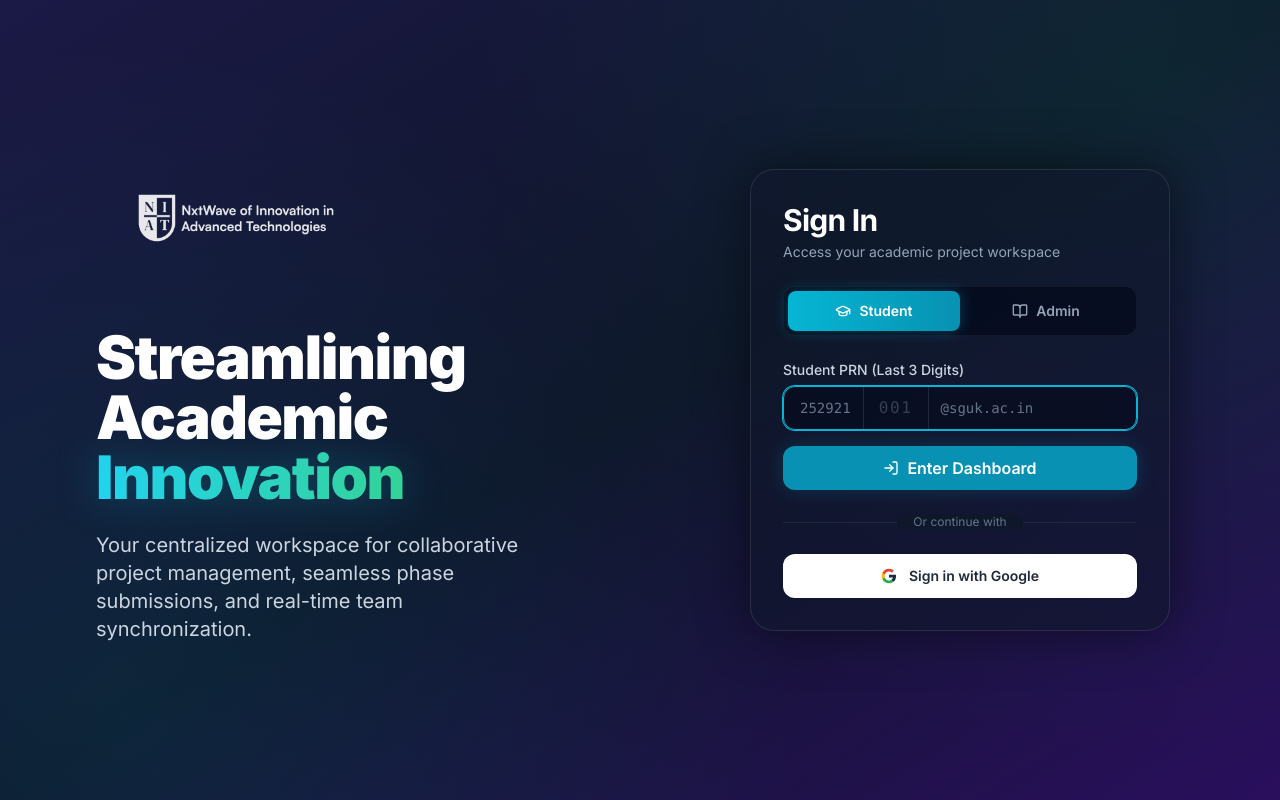
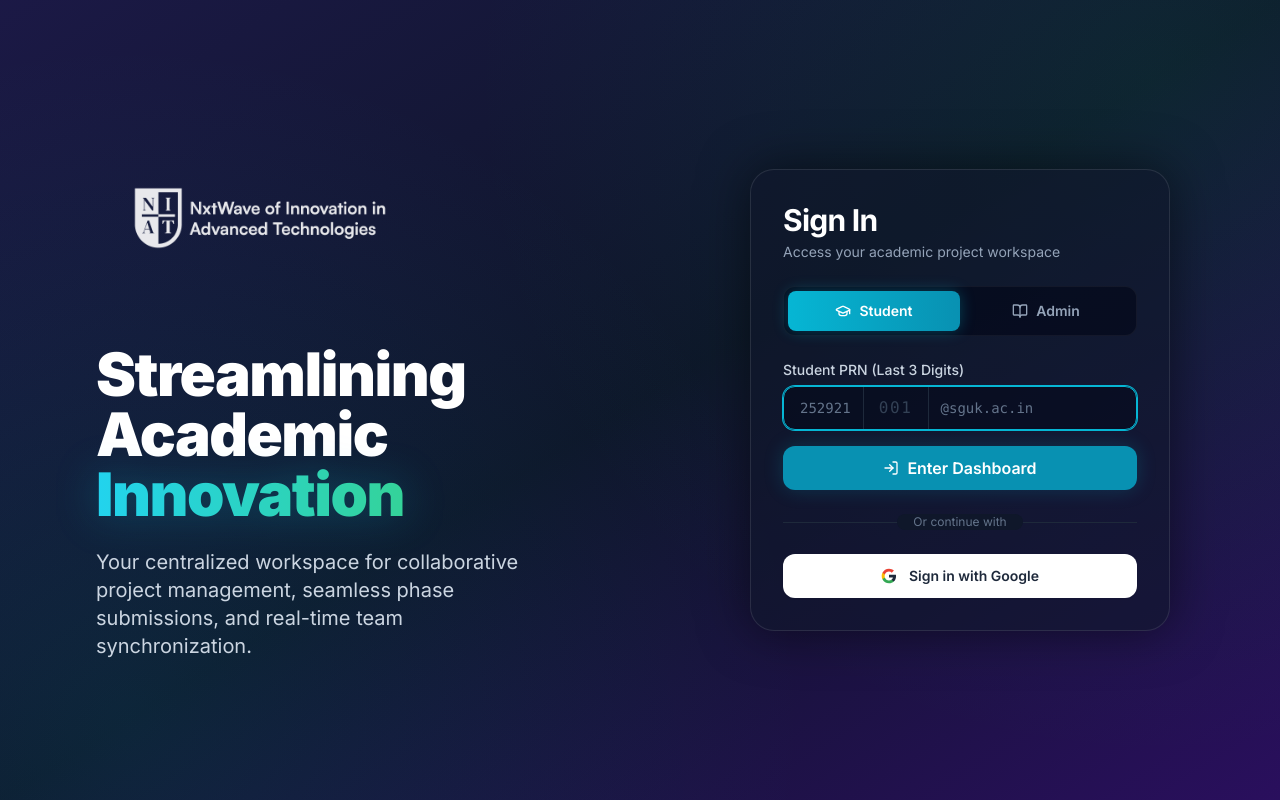
Before and after one commit to aditya9112adi/ProjectFlow, a React (Vite) app in the folder frontend/: page / in a window 1280 px wide. Built offline with nearby package versions, Linux system fonts and the light colour scheme; no server answers.

Commit message:
style: increase NIAT logo size and adjust alignment

```diff
--- a/frontend/src/pages/auth/Login.jsx
+++ b/frontend/src/pages/auth/Login.jsx
@@ -85,7 +85,7 @@ const Login = () => {
 
           <div className="w-full max-w-lg">
             {/* NIAT Logo */}
-            <div className="w-[35vw] max-w-[280px] min-w-[200px] mb-12 mx-auto lg:mx-0">
+            <div className="w-[45vw] max-w-[360px] min-w-[250px] mb-12 mx-auto lg:mx-0 lg:-ml-4">
               <img
                 src="/niat-brand.png"
                 alt="NIAT Brand"
```
